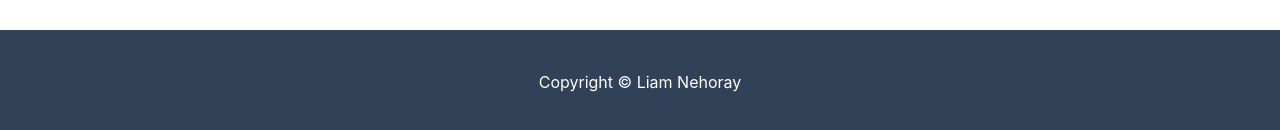
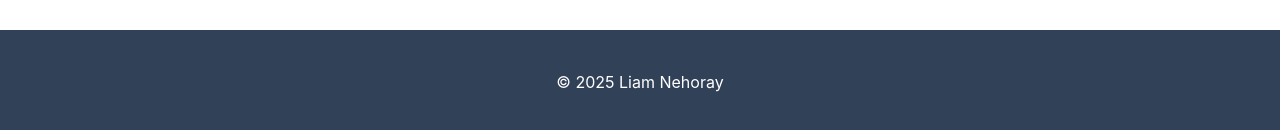
Before and after one commit to caduregel/2tot3, a React (Vite) app: page / in a window 1280 px wide. Shown: the part 1606-1736 px from the top of the page. Built offline with nearby package versions, Linux system fonts and the light colour scheme.

Commit message:
footer copyrightu update

```diff
--- a/src/components/Footer.tsx
+++ b/src/components/Footer.tsx
@@ -1,7 +1,7 @@
 const Footer = () => {
     return (
         <footer className="mt-auto flex justify-center p-10 bg-slate-700 text-white">
-            <p>Copyright © Liam Nehoray</p>
+            <p>© 2025 Liam Nehoray</p>
         </footer>
     )
 }
```
